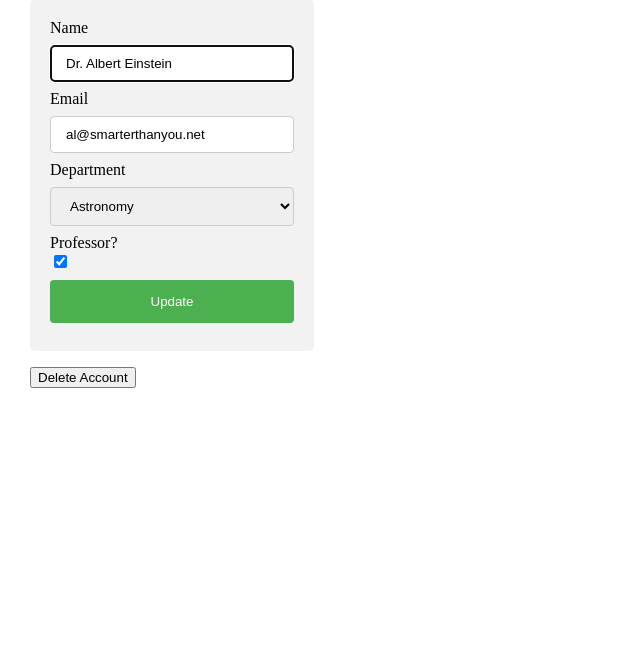
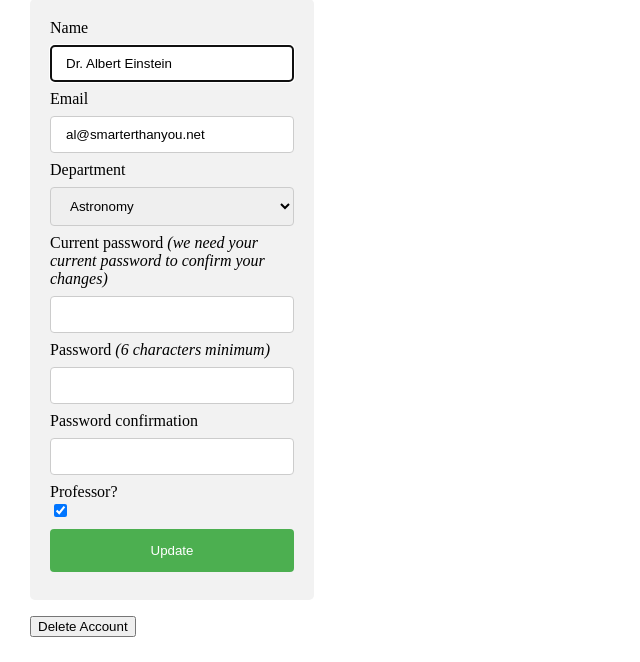
Before and after one commit to dande313/university-science-journal-V2, a Rails app: page /users/edit in a window 1280 px wide. Shown: the part 176-838 px from the top of the page, without its empty margins (0-640 px from the left). Before the commit the page ends 564 px from the top, so only its background shows below. Run offline with Rails 7, Linux system fonts and the light colour scheme; a user stored in the database is signed in; style sheets or scripts are compiled from the project's sources; some libraries are stand-ins or nearby versions.

Commit message:
fixed issue with non-omniauth user needing current password, password, and password conf to make an edit.

```diff
--- a/app/controllers/articles_controller.rb
+++ b/app/controllers/articles_controller.rb
@@ -65,6 +65,10 @@ class ArticlesController < ApplicationController
       params.require(:article).permit(:name, :description, :link, :user_id, topic_ids:[], topics_attributes: [:name, :department_id])
     end
 
+    def can_edit?
+      !!((current_user.professor? && current_user.department == @article.user.department) || @article.user == current_user)
+    end
+
     def update_records
     	Article.all.each do |article|
     		if !article.user
--- a/app/models/user.rb
+++ b/app/models/user.rb
@@ -53,7 +53,7 @@ class User < ApplicationRecord
 
 
   def password_required?
-    super && provider.blank?
+    provider.blank? && super
   end
 
   def update_with_password(params, *options)
--- a/app/views/users/registrations/edit.html.erb
+++ b/app/views/users/registrations/edit.html.erb
@@ -18,7 +18,7 @@
       <%= f.select :department_id, options_for_select([['Astronomy', 1], ['Biology', 2], ['Chemistry', 3], ['Geology', 4], ['Psychology', 5]], current_user.department_id) %>
     </div>
 
-    <% if f.object.password_required? %>
+    <% if !f.object.password_required? %>
       <div class="field">
         <%= f.label :current_password %> <i>(we need your current password to confirm your changes)</i><br />
         <%= f.password_field :current_password, autocomplete: "off" %>
```
Also changed, not shown: db/development.sqlite3.
